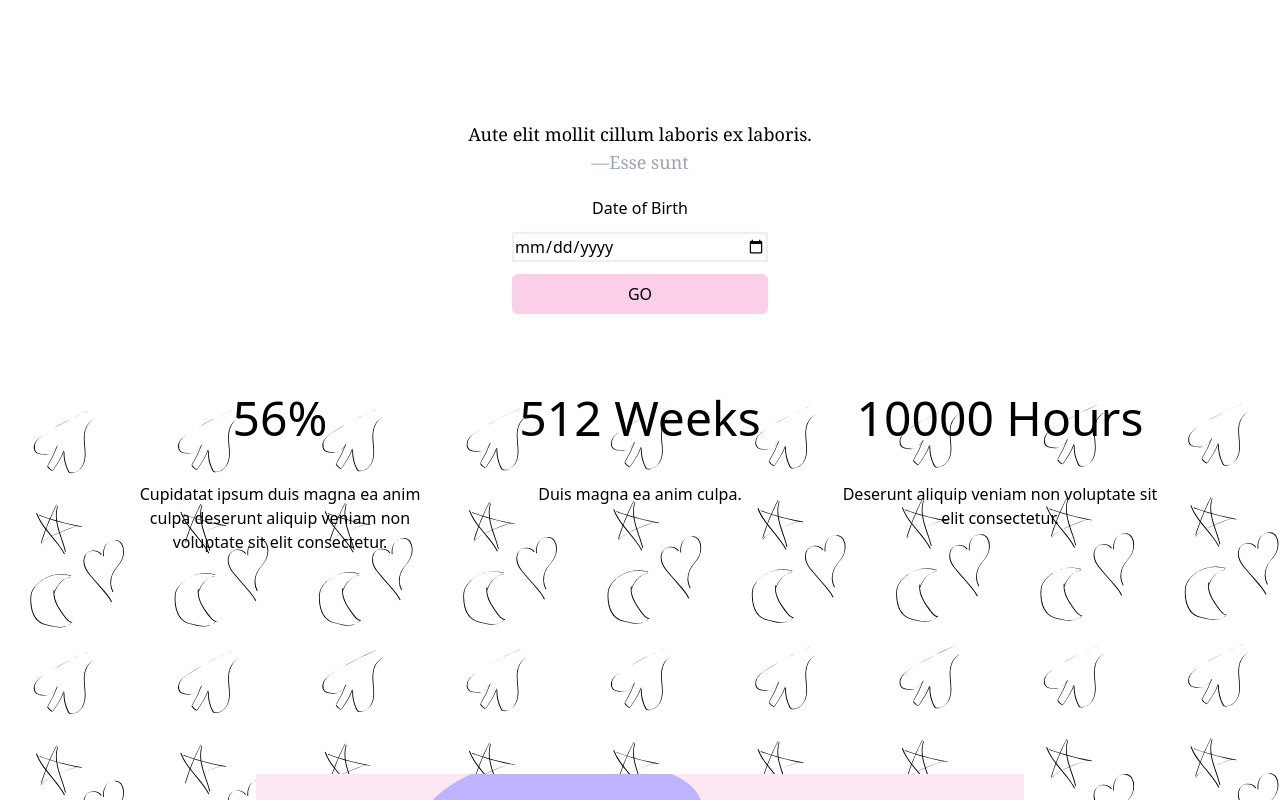
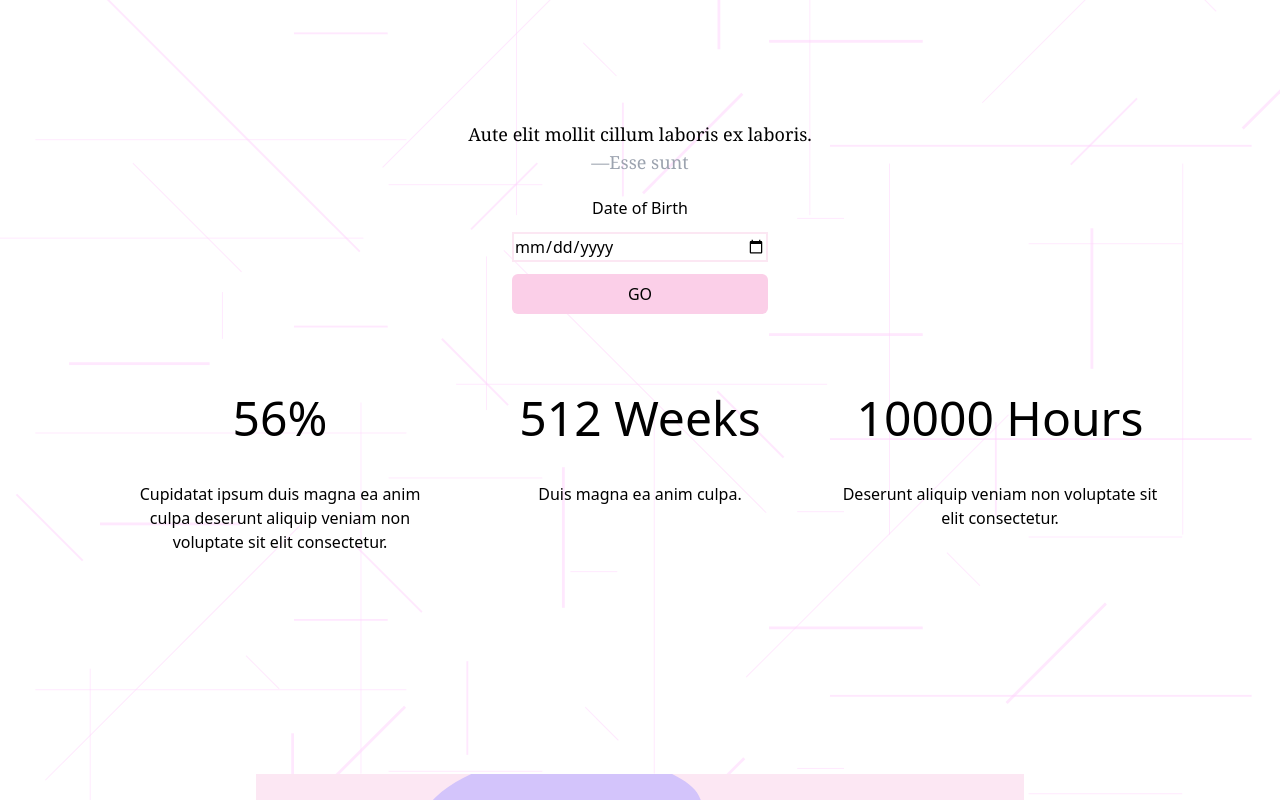
Before and after one commit to Mert18/all-about-philosophy, a React (Create React App) app: page / in a window 1280 px wide. Shown: the top 800 px of the page. Built offline with nearby package versions, Linux system fonts and the light colour scheme.

Commit message:
background done.

```diff
--- a/src/App.js
+++ b/src/App.js
@@ -13,12 +13,12 @@ const quotes= [
 
 const App = () => {
   return (
-    <div>
+    <div className="">
 
-        <div className="relative bg-repeat top-96">
+        <div className="relative">
           <Bg />
         </div>
-        <div className="text-center absolute top-20">
+        <div className="text-center absolute top-20 overflow-hidden">
             <Quote quotes={quotes} />
             <DateInput />
             <Main />
```
Also changed, not shown: src/assets/bg-01.svg.
